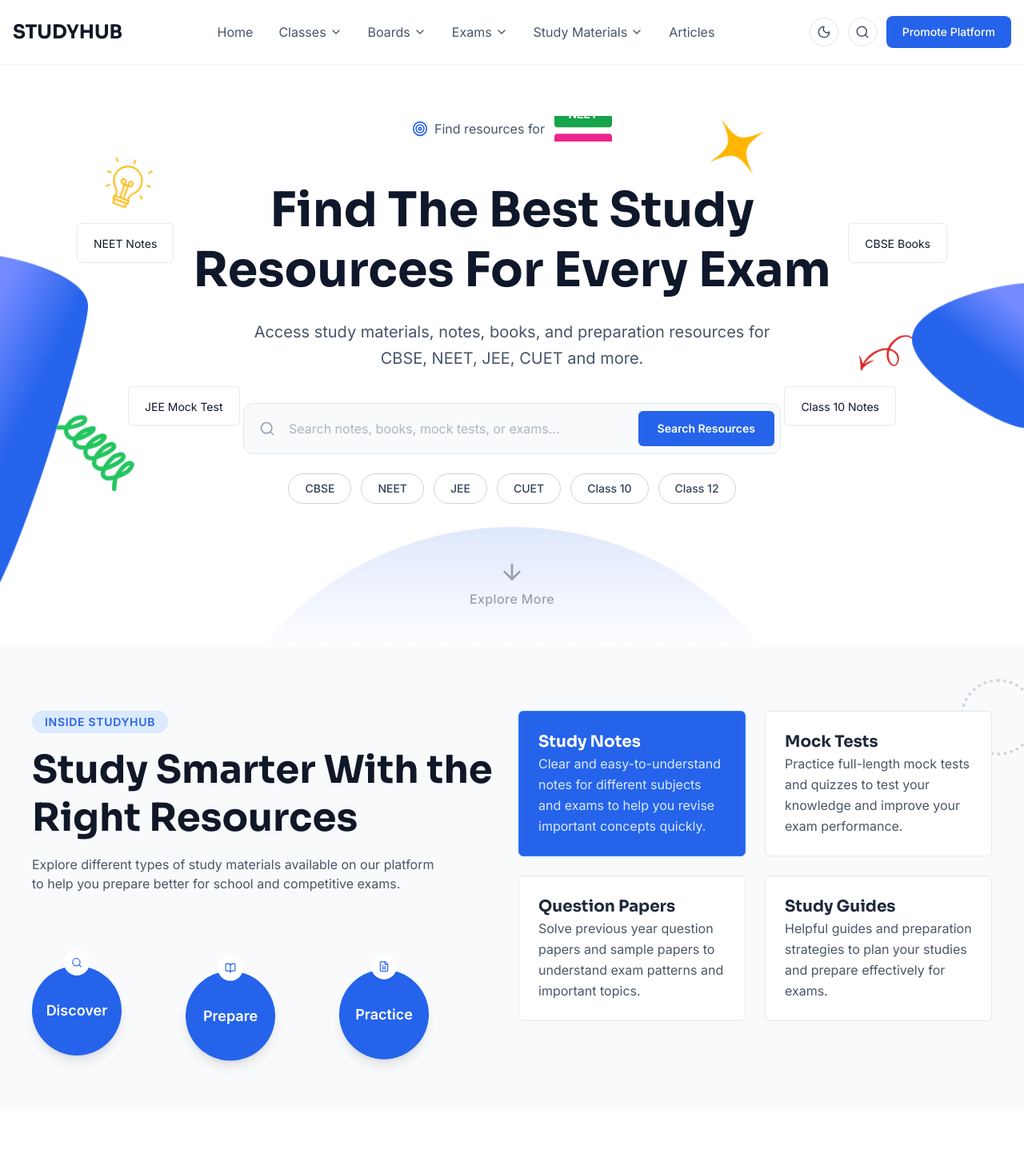
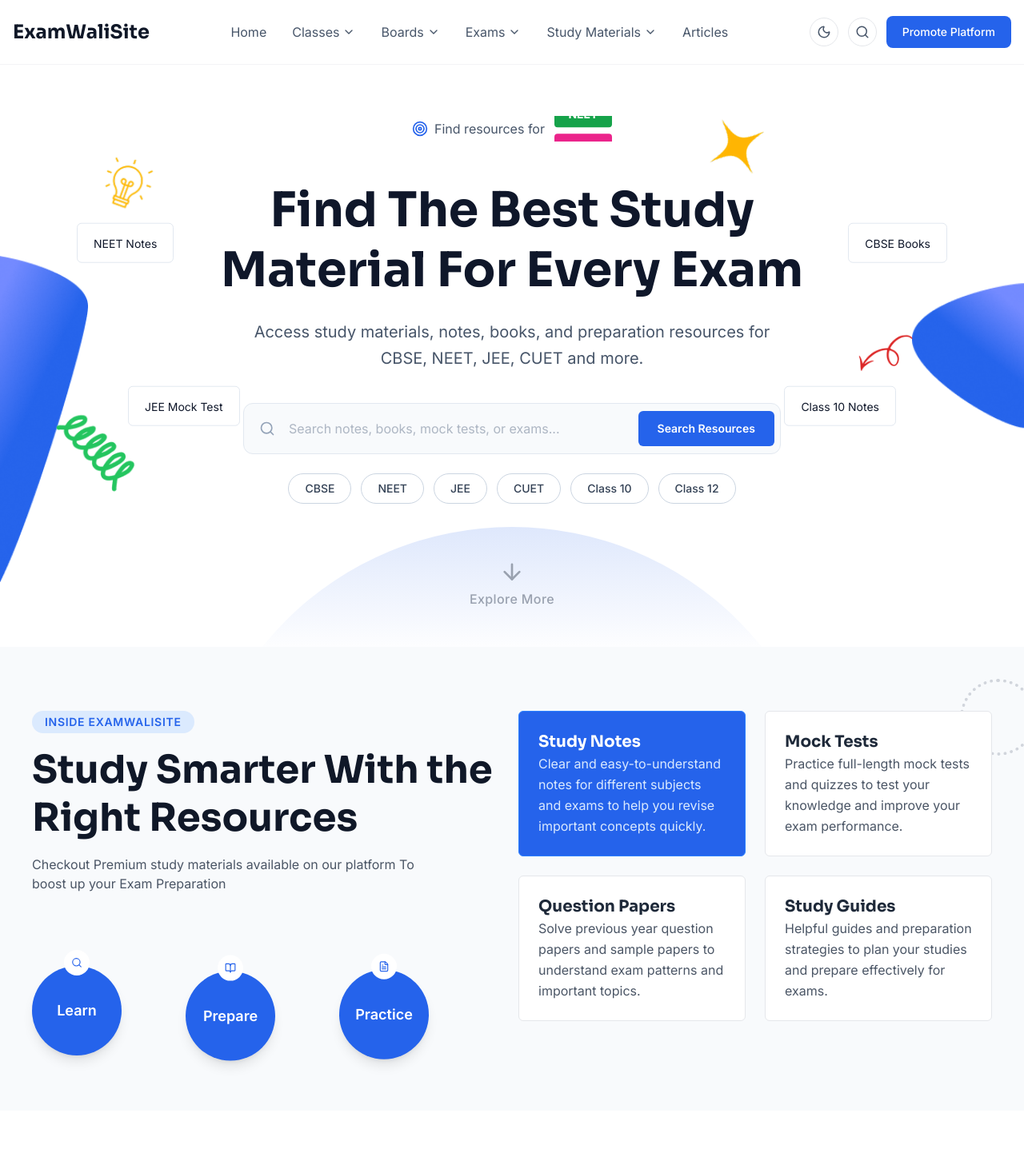
Before and after one commit to Shiv03072002/EDU, a Next.js app: page / in a window 1280 px wide. Shown: the top 1452 px of the page at 80% size. Built offline with nearby package versions, Linux system fonts and the light colour scheme.

Commit message:
logo updated

```diff
--- a/components/common/Footer.jsx
+++ b/components/common/Footer.jsx
@@ -9,10 +9,10 @@
     {
       title: "Explore",
       links: [
-        "Study Resources",
-        "Exam Preparation",
-        "Study Guides",
-        "Latest Articles",
+        "Home",
+        "Boards",
+        "Quizzes",
+        "Blog",
         "Education News",
       ],
     },
@@ -50,12 +50,12 @@
 
   return (
     <footer className="bg-[#181818] text-[#CBD5E1]">
-      <div className="max-w-7xl mx-auto px-6 py-16">
+      <div className="max-w-7xl mx-auto px-6  py-16">
         {/* Mobile: Center Section at Top */}
         <div className="block md:hidden w-full mb-12">
           <div className="">
             <h2 className="text-5xl font-bold tracking-wider text-white">
-              STUDYHUB
+              ExamWaliSite
             </h2>
             <p className="text-[#CBD5E1] text-base mt-4 leading-relaxed font-medium">
               We help students discover the best study resources. Get the
@@ -116,7 +116,7 @@
           <div className="hidden md:block md:w-[30%]">
             <div className="text-center">
               <h2 className="text-5xl font-bold tracking-wider text-white">
-                STUDYHUB
+                ExamWaliSite
               </h2>
               <p className="text-[#CBD5E1] text-base mt-4 leading-relaxed font-medium">
                 We help students discover the best study resources. Get the
@@ -172,7 +172,7 @@
         <div className="border-t border-gray-700/50 mt-12 pt-8">
           <div className="flex flex-col md:flex-row justify-between items-center gap-4">
             <p className="text-sm text-[#CBD5E1]">
-              © 2026 StudyHub. All rights reserved.
+              © 2026 ExamWaliSite. All rights reserved.
             </p>
           </div>
         </div>
--- a/components/common/Header.jsx
+++ b/components/common/Header.jsx
@@ -50,7 +50,7 @@
       name: "Exams",
       dropdown: true,
       href: "#",
-      items: ["JEE", "NEET", "UPSC", "Banking"],
+      items: ["CUET UG", "NEET", "JEE", "CLASS 12"],
     },
     {
       name: "Study Materials",
@@ -101,7 +101,7 @@
                       : "text-gray-900 hover:text-[#2563EB]"
                   }`}
                 >
-                  STUDYHUB
+                  ExamWaliSite
                 </h1>
               </Link>
             </div>
@@ -380,7 +380,7 @@
             }`}
           >
             <p className={`text-xs text-center ${darkMode ? "text-gray-500" : "text-[#475569]"}`}>
-              © 2024 STUDYHUB. All rights reserved.
+              © 2024 ExamWaliSite. All rights reserved.
             </p>
           </div>
         </div>
--- a/components/home/ArticlesSection.jsx
+++ b/components/home/ArticlesSection.jsx
@@ -192,7 +192,7 @@
                   darkMode ? "text-white" : "text-gray-900"
                 }`}
               >
-                Helpful Guides To Boost Your Exam Preparation
+               Strategy to Score High in Your Exam
               </h2>
             </div>
             <div className="pt-2 pl-8">
@@ -329,7 +329,7 @@
                   darkMode ? "text-white" : "text-gray-900"
                 }`}
               >
-                Helpful Guides To Boost Your Exam Preparation
+               Strategy to Score High in Your Exam
               </h2>
               <p
                 className={`text-sm max-w-xs pt-1 ${
@@ -445,7 +445,7 @@
                 darkMode ? "text-white" : "text-gray-900"
               }`}
             >
-              Helpful Guides To Boost Your Exam Preparation
+             Strategy to Score High in Your Exam
             </h2>
             <p
               className={`text-sm leading-relaxed ${
--- a/components/home/Hero.jsx
+++ b/components/home/Hero.jsx
@@ -266,11 +266,11 @@
 
         {/* H1 */}
         <h1
-          className={`font-['Sora'] font-bold text-3xl sm:text-4xl md:text-5xl lg:text-6xl text-center leading-tight capitalize px-2 ${
+          className={`max-w-3xl mx-auto font-['Sora'] font-bold text-3xl sm:text-4xl md:text-5xl lg:text-6xl text-center leading-tight capitalize px-2 ${
             darkMode ? "text-white" : "text-[#0f172a]"
           }`}
         >
-          Find The Best Study Resources For Every Exam
+          Find The Best Study Material For Every Exam
         </h1>
 
         {/* Subheading */}
--- a/components/home/InsideStudyhubSection.jsx
+++ b/components/home/InsideStudyhubSection.jsx
@@ -27,7 +27,7 @@
   ];
 
   const steps = [
-    { name: "Discover", icon: Search, delay: 0 },
+    { name: "Learn", icon: Search, delay: 0 },
     { name: "Prepare", icon: BookOpen, delay: 0.5 },
     { name: "Practice", icon: FileText, delay: 1 },
   ];
@@ -114,7 +114,7 @@
                 : "bg-blue-100 text-[#2563EB]"
             }`}
           >
-            Inside Studyhub
+            Inside Examwalisite
           </p>
           <h2
             className={`text-2xl sm:text-3xl font-bold leading-tight mb-3 max-w-sm ${
@@ -128,8 +128,8 @@
               darkMode ? "text-gray-400" : "text-gray-600"
             }`}
           >
-            Explore different types of study materials available on our platform
-            to help you prepare better for school and competitive exams.
+            Checkout Premium study materials available on our platform
+To boost up your Exam Preparation
           </p>
 
           {/* Cards — single column on mobile, 2-col on sm */}
@@ -186,7 +186,7 @@
                   : "bg-blue-100 text-[#2563EB]"
               }`}
             >
-              Inside Studyhub
+             Inside Examwalisite
             </p>
             <h2
               className={`text-4xl md:text-5xl font-bold leading-tight mb-4 max-w-xl ${
@@ -200,9 +200,8 @@
                 darkMode ? "text-gray-400" : "text-gray-600"
               }`}
             >
-              Explore different types of study materials available on our
-              platform to help you prepare better for school and competitive
-              exams.
+              Checkout Premium study materials available on our platform
+To boost up your Exam Preparation
             </p>
 
             {/* Desktop step circles - WITH ANIMATION */}
--- a/components/home/StartPreparing.jsx
+++ b/components/home/StartPreparing.jsx
@@ -52,7 +52,7 @@
                 darkMode ? "text-white" : "text-gray-900"
               }`}
             >
-              Start Preparing For Your Next Exam
+             Start Preparing for Your Upcoming Exam
             </h2>
           </div>
 
```
